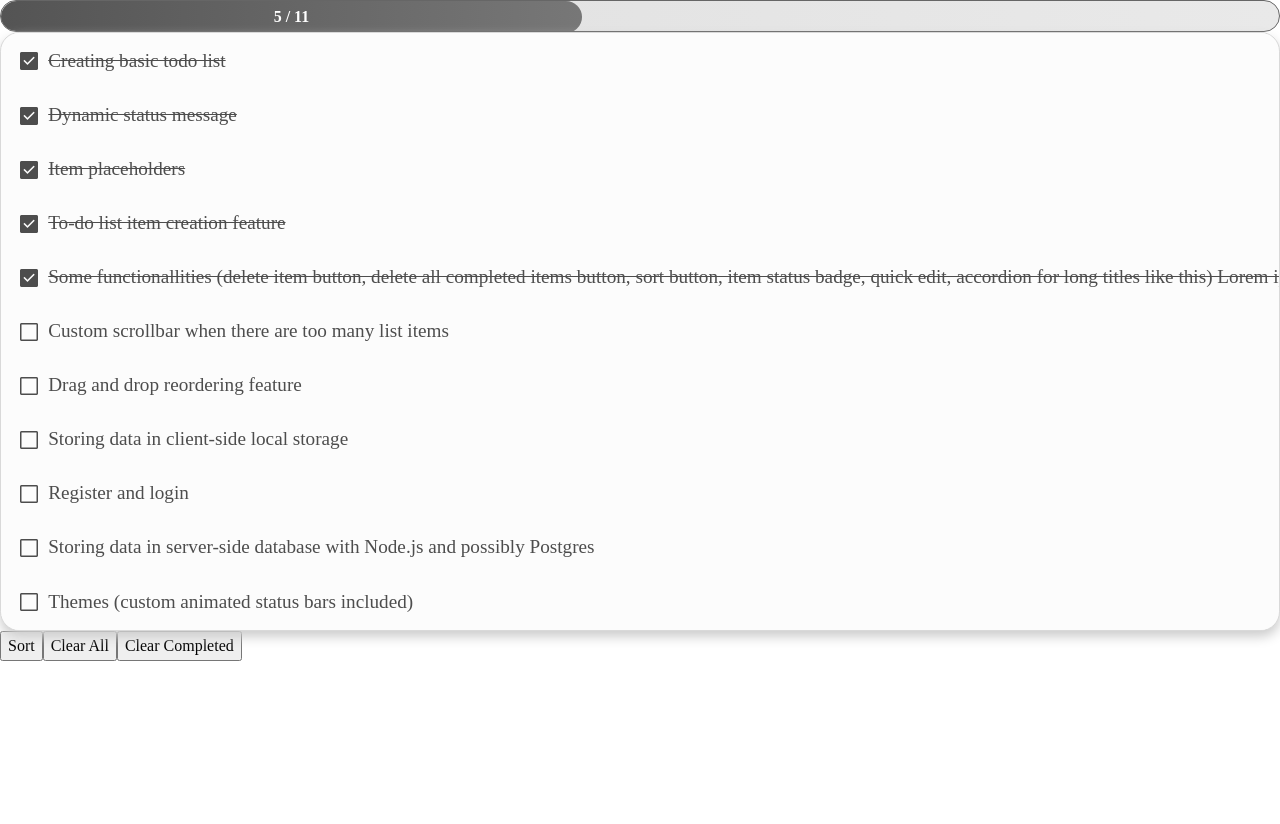
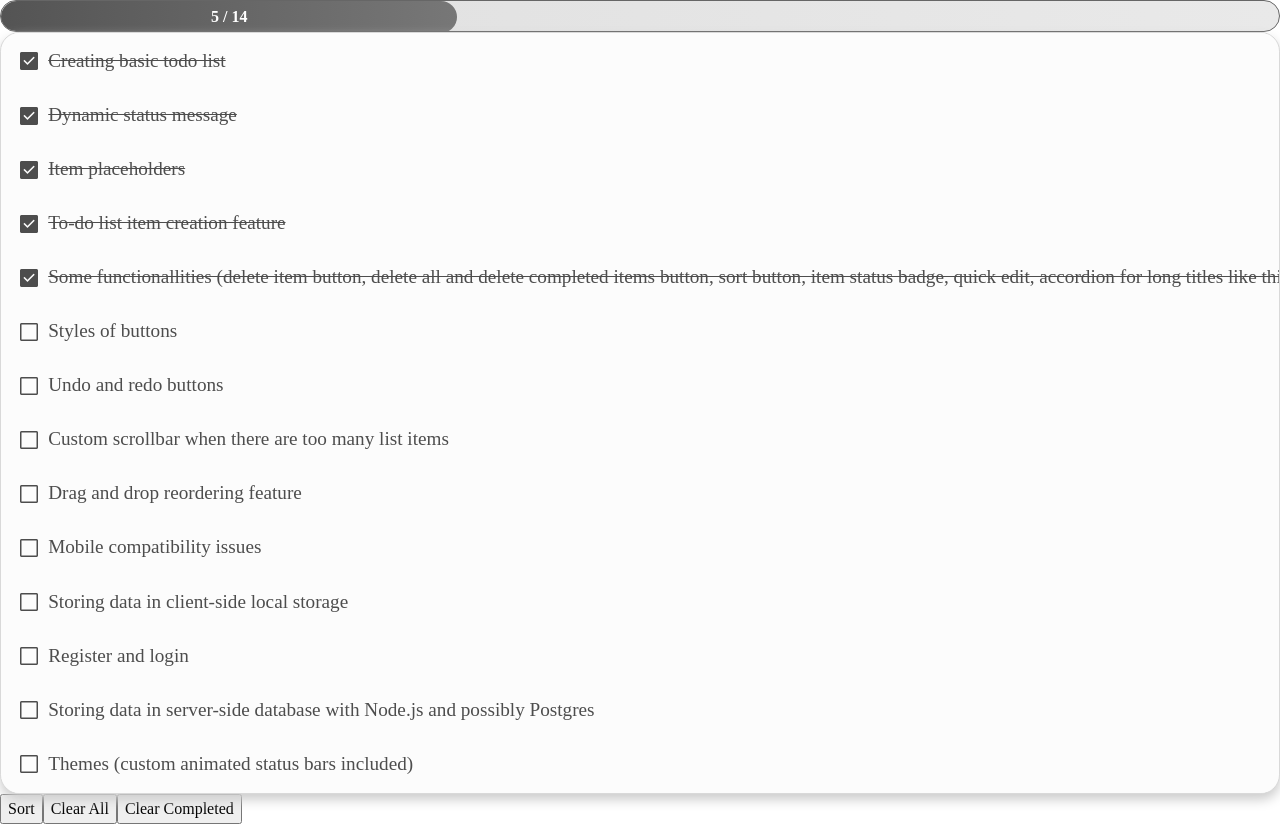
Before and after one commit to emretantu/react-todo-app, a React (Create React App) app: page / in a window 1280 px wide. Before the commit the page ends 800 px from the top, so only its background shows below. Built offline with nearby package versions, Linux system fonts and the light colour scheme.

Commit message:
readme and to-do list updated

```diff
--- a/src/App.js
+++ b/src/App.js
@@ -8,9 +8,12 @@ function App() {
     {title: "Dynamic status message", isDone: true},
     {title: "Item placeholders", isDone: true},
     {title: "To-do list item creation feature", isDone: true},
-    {title: "Some functionallities (delete item button, delete all completed items button, sort button, item status badge, quick edit, accordion for long titles like this) Lorem ipsum dolor sit, amet consectetur adipisicing elit. Soluta, voluptate. Lorem ipsum dolor sit, amet consectetur adipisicing elit. Soluta, voluptate. Lorem ipsum dolor sit, amet consectetur adipisicing elit. Soluta, voluptate.", isDone: true},
+    {title: "Some functionallities (delete item button, delete all and delete completed items button, sort button, item status badge, quick edit, accordion for long titles like this) Lorem ipsum dolor sit, amet consectetur adipisicing elit. Soluta, voluptate. Lorem ipsum dolor sit, amet consectetur adipisicing elit. Soluta, voluptate. Lorem ipsum dolor sit, amet consectetur adipisicing elit. Soluta, voluptate.", isDone: true},
+    {title: "Styles of buttons", isDone: false},
+    {title: "Undo and redo buttons", isDone: false},
     {title: "Custom scrollbar when there are too many list items", isDone: false},
     {title: "Drag and drop reordering feature", isDone: false},
+    {title: "Mobile compatibility issues", isDone: false},
     {title: "Storing data in client-side local storage", isDone: false},
     {title: "Register and login", isDone: false},
     {title: "Storing data in server-side database with Node.js and possibly Postgres", isDone: false},
```
Also changed, not shown: 1 other file (tests, documents, lock files or other folders).
